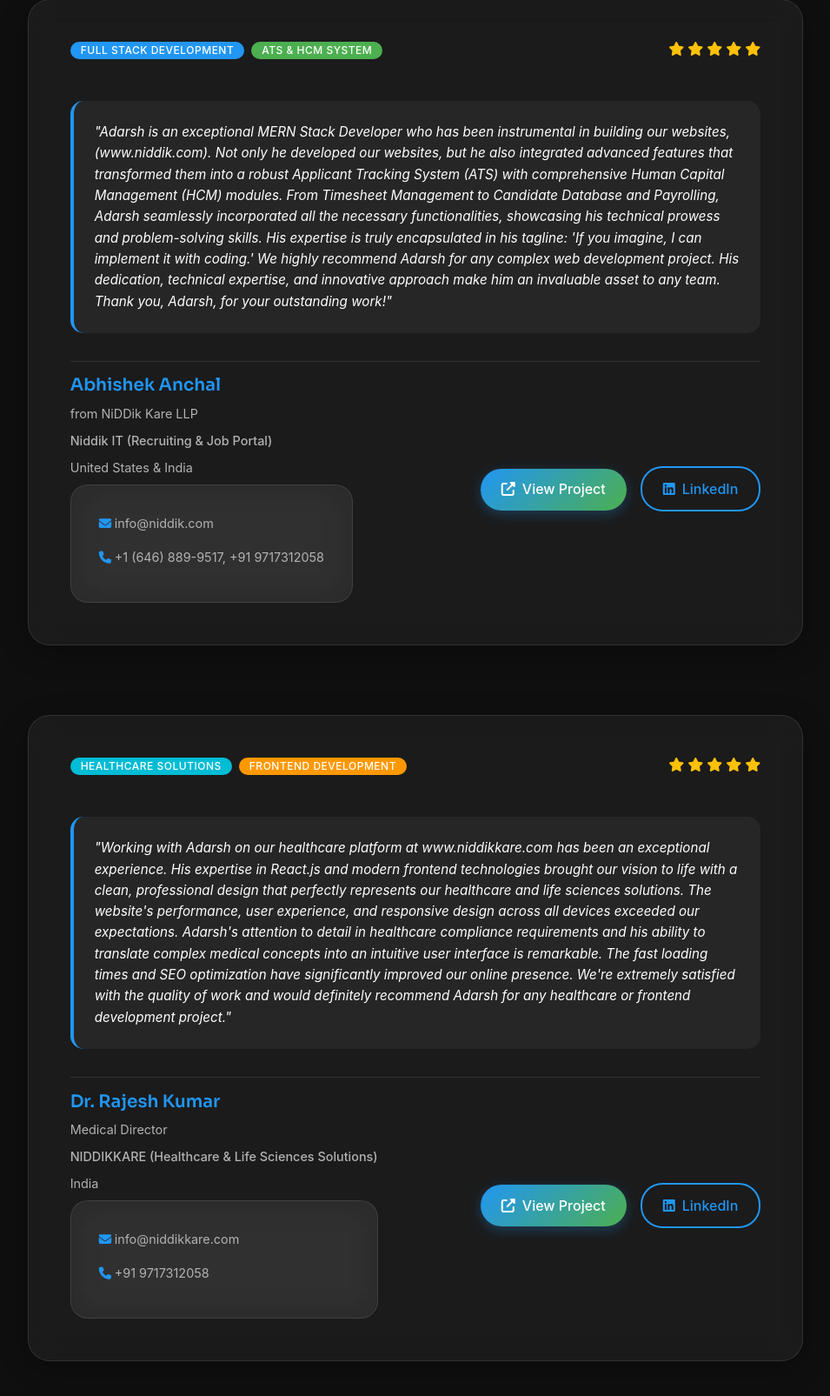
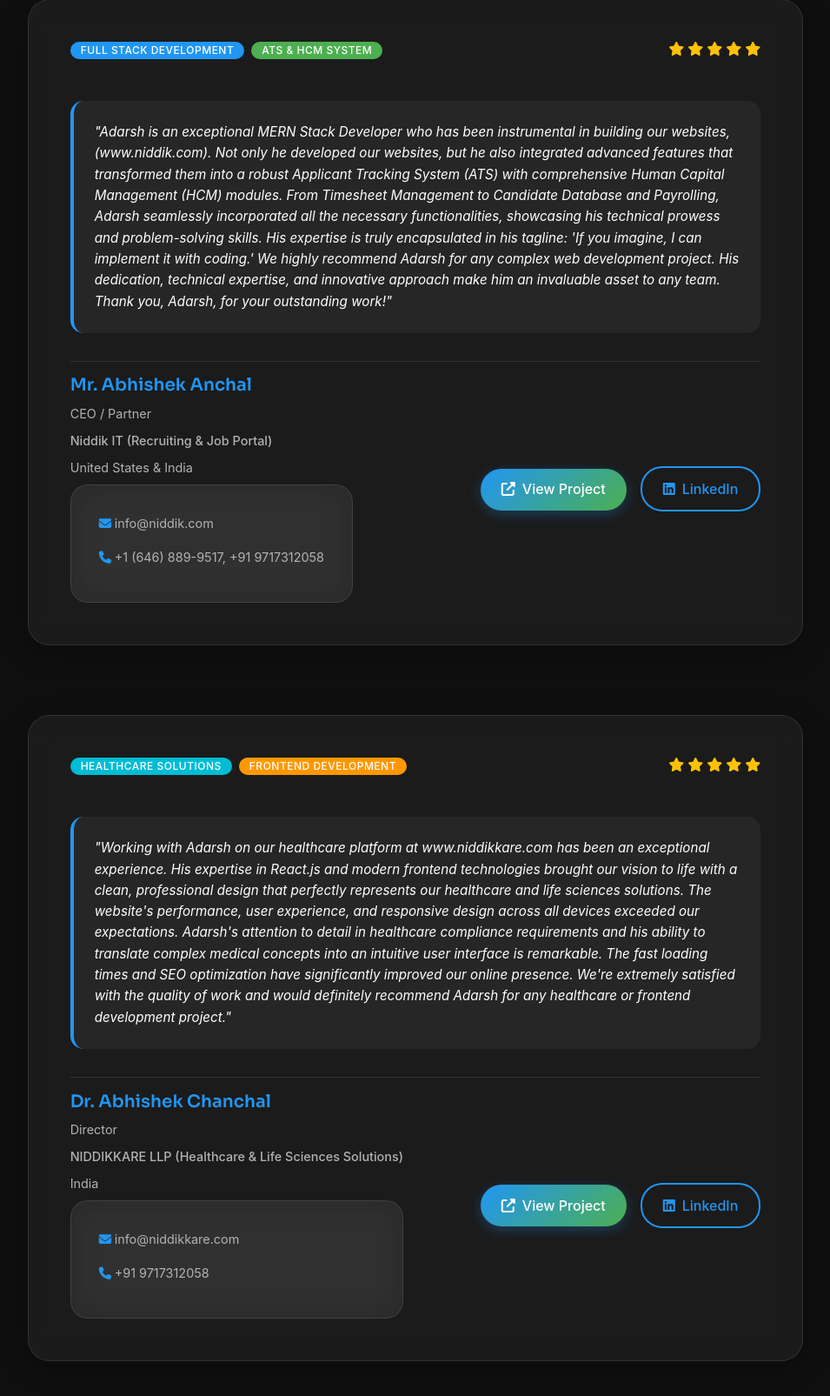
Before and after one commit to adarshtiwari1998/ITWebLens_layout_revamp, a Flask app: page /testimonials in a window 1280 px wide. Shown: the part 690-2295 px from the top of the page at 87% size, without its empty margins (162-1117 px from the left). Run offline with Flask 3, Linux system fonts and the light colour scheme.

Commit message:
Update testimonial details for healthcare and recruiting platforms
Update client names, roles, and company affiliations in testimonial data and display for accuracy, including specific corrections for NIDDIKKARE LLP and Niddik IT.

Replit-Commit-Author: Agent
Replit-Commit-Session-Id: 1905db5e-4451-4ea0-bfef-a7ff00ab9219
Replit-Commit-Checkpoint-Type: full_checkpoint
Replit-Commit-Screenshot-Url: https://storage.googleapis.com/screenshot-production-us-central1/5db52cf1-9a0e-43c6-bc4e-02cc10aafd33/1905db5e-4451-4ea0-bfef-a7ff00ab9219/OW0c84X

```diff
--- a/static/js/portfolio.js
+++ b/static/js/portfolio.js
@@ -154,8 +154,8 @@ const projects = [
         isNew: true,
         detailedDescription: "Healthcare and Life Sciences Solutions website built with modern web technologies. This comprehensive platform provides medical and pharmaceutical services with a focus on user experience and performance. The website features server-side rendering for optimal SEO performance and uses ImageKit for efficient image delivery. Technologies used: ReactJS for dynamic user interfaces, Vite for fast development and building, NodeJS for backend services, ImageKit for image optimization and delivery, Server-Side Rendering (SSR) for better search engine visibility, and comprehensive SEO implementation for improved online presence.",
         testimonial: {
-            clientName: "Dr. Rajesh Kumar",
-            clientRole: "Medical Director, NIDDIKKARE",
+            clientName: "Dr. Abhishek Chanchal",
+            clientRole: "Director, NIDDIKKARE LLP",
             rating: 5,
             text: "Working with Adarsh on our healthcare platform has been exceptional. His React.js expertise brought our vision to life with clean, professional design. The performance, user experience, and responsive design exceeded our expectations.",
             clientEmail: "info@niddikkare.com",
@@ -181,8 +181,8 @@ const projects = [
         adminLink: "https://niddik.com/admin",
         candidateDashboardLink: "https://niddik.com/candidate/dashboard",
         testimonial: {
-            clientName: "Abhishek Anchal",
-            clientRole: "from NiDDik Kare LLP, Niddik IT",
+            clientName: "Mr. Abhishek Anchal",
+            clientRole: "CEO / Partner",
             rating: 5,
             text: "Adarsh is an exceptional MERN Stack Developer who has been instrumental in building our websites. He integrated advanced features that transformed them into a robust ATS with comprehensive HCM modules. His tagline 'If you imagine, I can implement it with coding' perfectly captures his expertise.",
             clientEmail: "info@niddik.com",
--- a/templates/testimonials.html
+++ b/templates/testimonials.html
@@ -48,8 +48,8 @@
                     <div class="testimonial-footer">
                         <div class="client-info">
                             <div class="client-details">
-                                <h5 class="client-name">Abhishek Anchal</h5>
-                                <p class="client-position">from NiDDik Kare LLP</p>
+                                <h5 class="client-name">Mr. Abhishek Anchal</h5>
+                                <p class="client-position">CEO / Partner</p>
                                 <p class="client-company">Niddik IT (Recruiting & Job Portal)</p>
                                 <p class="client-location">United States & India</p>
                                 <div class="contact-info">
@@ -94,9 +94,9 @@
                     <div class="testimonial-footer">
                         <div class="client-info">
                             <div class="client-details">
-                                <h5 class="client-name">Dr. Rajesh Kumar</h5>
-                                <p class="client-position">Medical Director</p>
-                                <p class="client-company">NIDDIKKARE (Healthcare & Life Sciences Solutions)</p>
+                                <h5 class="client-name">Dr. Abhishek Chanchal</h5>
+                                <p class="client-position">Director</p>
+                                <p class="client-company">NIDDIKKARE LLP (Healthcare & Life Sciences Solutions)</p>
                                 <p class="client-location">India</p>
                                 <div class="contact-info">
                                     <p><i class="fas fa-envelope"></i> info@niddikkare.com</p>
```
Also changed, not shown: attached_assets/image_1756148267378.png (added), attached_assets/image_1756148287613.png (added).
